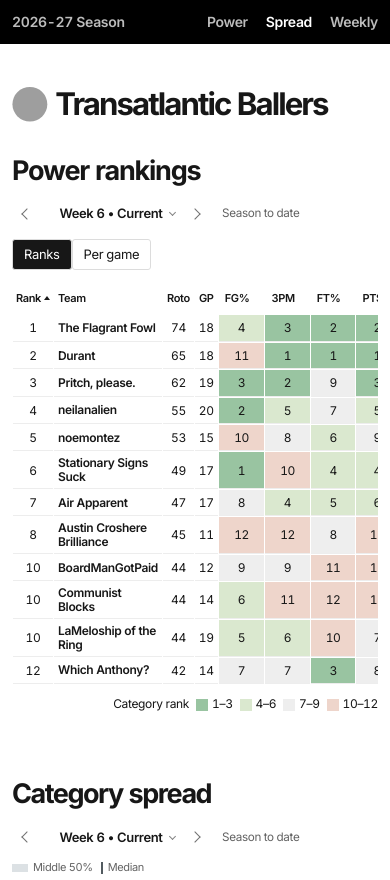
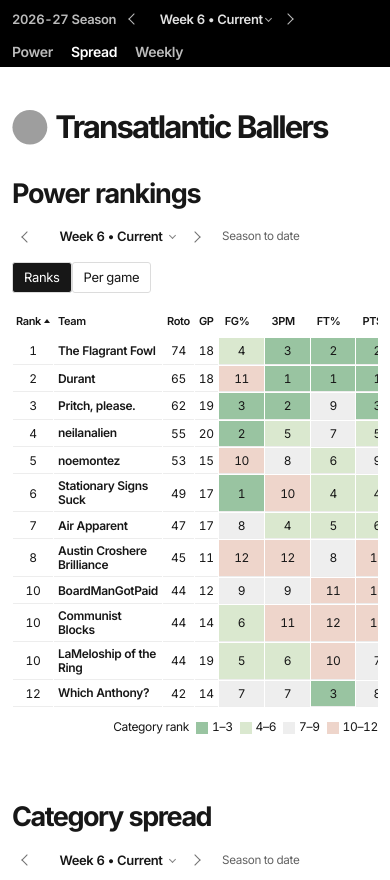
Before and after one commit to t1to98/transatlantic-ballers, an Astro site: page / in a window 390 px wide. Shown: the top 880 px of the page. Built offline with nearby package versions, Linux system fonts and the light colour scheme; Astro itself is replaced by a stand-in of ours; grey boxes are pictures that could not be loaded.

Commit message:
Add a synced week picker to the sticky navigation

```diff
--- a/public/league.css
+++ b/public/league.css
@@ -23,7 +23,7 @@
   right: 4px;
   width: 4px;
   height: 4px;
-  border: solid #838383;
+  border: solid var(--picker-caret, #838383);
   border-width: 0 1px 1px 0;
   transform: translateY(-1px) rotate(45deg);
   pointer-events: none;
@@ -41,9 +41,14 @@
   border: 0;
   font-weight: inherit;
 }
-.period-field:has(select:focus-visible) { outline: 2px solid currentColor; outline-offset: 1px; }
+.period-field:has(select:focus-visible:not([data-pointer-focus]))::after {
+  border-color: currentColor;
+  border-width: 0 2px 2px 0;
+  width: 6px;
+  height: 6px;
+}
 .week-step {
-  color: #707070;
+  color: var(--picker-arrow, #707070);
   display: inline-grid;
   place-items: center;
   width: 30px;
@@ -62,7 +67,7 @@
   transform: rotate(45deg);
 }
 .week-step[data-step="-1"] span::before { transform: rotate(-135deg); }
-.week-step:disabled { color: #c8c8c8; cursor: default; }
+.week-step:disabled { color: var(--picker-disabled, #c8c8c8); cursor: default; }
 .controls {
   flex-wrap: wrap;
   gap: 8px 16px;
@@ -73,8 +78,8 @@
   .segments button[aria-pressed="false"]:hover {
     background-color: #f2f2f2;
   }
-  .week-step:enabled:hover { color: #424242; }
-  .period-field:hover::after { border-color: #424242; }
+  .week-step:enabled:hover { color: var(--picker-hover, #424242); }
+  .period-field:hover::after { border-color: var(--picker-hover, #424242); }
   .period-picker .season-shortcut:hover { color: var(--ink); }
   th [data-sort]:hover { text-decoration: underline; text-underline-offset: 3px; }
 }
@@ -140,6 +145,7 @@ th[aria-sort="descending"] button::after {
 
 .nav-inner {
   display: flex;
+  align-items: center;
   gap: 24px;
   width: 100%;
   max-width: 1220px;
@@ -171,8 +177,31 @@ th[aria-sort="descending"] button::after {
   color: white;
   text-decoration: none;
 }
-.nav-inner .season-link {
-  margin-right: auto;
+.nav-sections {
+  display: flex;
+  gap: inherit;
+  margin-inline-start: auto;
+}
+.nav-inner .period-picker {
+  color: #e1e1e1;
+  font-size: 14px;
+  --picker-caret: #aaa;
+  --picker-arrow: #bcbcbc;
+  --picker-hover: #fff;
+  --picker-disabled: #606060;
+}
+.nav-inner .period-field select { color-scheme: dark; }
+.nav-inner .season-link { white-space: nowrap; }
+@media (max-width: 500px) {
+  nav .nav-inner { flex-wrap: wrap; gap: 0 6px; }
+  .nav-inner .season-link { height: 38px; font-size: 13px; }
+  .nav-inner .period-picker { font-size: 13px; }
+  .nav-inner .week-step { width: 24px; }
+  .nav-inner .period-field select, .nav-inner .period-label { padding-inline: 12px; }
+  .nav-sections { flex-basis: 100%; gap: 18px; }
+  .nav-sections a { height: 29px; }
+  body { padding-top: 67px; }
+  html { scroll-padding-top: 79px; }
 }
 .league-crest {
   display: block;
@@ -241,5 +270,5 @@ th[aria-sort="descending"] button::after {
   .spread-head, .spread-row { grid-template-columns: 3.2rem minmax(0, 1fr) 3.6rem; column-gap: 8px; }
   .spread-row { font-size: 13px; }
   .spread-key { gap: 8px; font-size: 11px; }
-  .nav-inner { gap: 18px; }
+  .nav-inner { column-gap: 18px; }
 }
--- a/src/components/PeriodPicker.astro
+++ b/src/components/PeriodPicker.astro
@@ -1,6 +1,6 @@
 ---
-interface Props { id: string; periods: number[]; label: string }
-const { id, periods, label } = Astro.props;
+interface Props { id: string; periods: number[]; label: string; showSeasonShortcut?: boolean }
+const { id, periods, label, showSeasonShortcut = true } = Astro.props;
 const latest = periods.at(-1);
 const weekLabel = (week: number) => week === latest ? `Week ${week} • Current` : `Week ${week}`;
 ---
@@ -18,5 +18,5 @@ const weekLabel = (week: number) => week === latest ? `Week ${week} • Current`
   <button type="button" class="week-step" data-step="1" aria-label="Go to season to date">
     <span aria-hidden="true">›</span>
   </button>
-  <button type="button" class="season-shortcut">Season to date</button>
+  {showSeasonShortcut && <button type="button" class="season-shortcut">Season to date</button>}
 </div>
--- a/src/pages/index.astro
+++ b/src/pages/index.astro
@@ -17,7 +17,10 @@ const data=[season.rows,...weeks.map(w=>standings([w]))];
 <body id="top">
 <nav aria-label="Rankings"><div class="nav-inner">
   <a class="season-link" href="#top">2026-27 Season</a>
-  <a href="#power" aria-current="location">Power</a><a href="#spread">Spread</a><a href="#motion">Weekly</a>
+  <PeriodPicker id="nav-period" periods={periods} label="Navigation scoring period" showSeasonShortcut={false} />
+  <div class="nav-sections">
+    <a href="#power" aria-current="location">Power</a><a href="#spread">Spread</a><a href="#motion">Weekly</a>
+  </div>
 </div></nav>
 <main>
 <h1 class="league-title">
--- a/src/scripts/league.js
+++ b/src/scripts/league.js
@@ -56,7 +56,8 @@ function showPeriod(week) {
   currentPeriod = week;
   if (week !== 0) lastWeek = week;
   for (const picker of pickers) {
-    picker.querySelector('.season-shortcut').textContent = week === 0 ? 'Back to Week ' + lastWeek : 'Season to date';
+    const shortcut = picker.querySelector('.season-shortcut');
+    if (shortcut) shortcut.textContent = week === 0 ? 'Back to Week ' + lastWeek : 'Season to date';
     const select = picker.querySelector('select');
     select.value = String(week);
     picker.querySelector('.period-label').textContent = select.selectedOptions[0].text;
@@ -75,8 +76,14 @@ function showPeriod(week) {
   renderSpread(rowsByPeriod.get(week));
 }
 for (const picker of pickers) {
-  picker.querySelector('.season-shortcut').addEventListener('click', () => showPeriod(currentPeriod === 0 ? lastWeek : 0));
-  picker.querySelector('select').addEventListener('change', event => showPeriod(Number(event.target.value)));
+  picker.querySelector('.season-shortcut')?.addEventListener('click', () => showPeriod(currentPeriod === 0 ? lastWeek : 0));
+  const select = picker.querySelector('select');
+  select.addEventListener('change', () => showPeriod(Number(select.value)));
+  // Native selects can retain :focus-visible after a mouse or touch selection.
+  select.addEventListener('pointerdown', () => select.setAttribute('data-pointer-focus', ''));
+  const clearPointerFocus = () => select.removeAttribute('data-pointer-focus');
+  select.addEventListener('keydown', clearPointerFocus);
+  select.addEventListener('blur', clearPointerFocus);
   for (const button of picker.querySelectorAll('[data-step]'))
     button.addEventListener('click', () => showPeriod(stepTo(Number(button.dataset.step))));
 }
```
